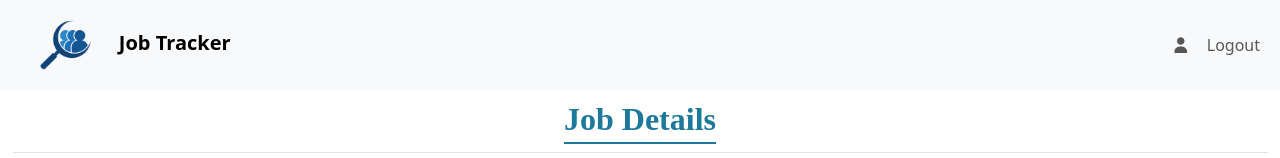
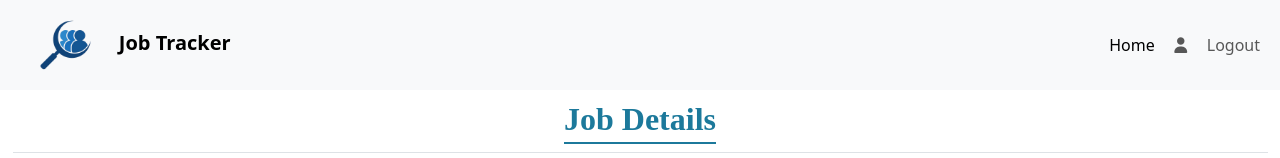
Before and after one commit to Nikhitharbhandary/job-tracker, an Angular app: page /job-list in a window 1280 px wide. Shown: the top 158 px of the page. Built offline with nearby package versions, Linux system fonts and the light colour scheme; no server answers.

Commit message:
Update dashboard-header.html

```diff
--- a/src/app/dashboard-header/dashboard-header.html
+++ b/src/app/dashboard-header/dashboard-header.html
@@ -8,6 +8,9 @@
     </div>
     <div class="collapse navbar-collapse header_navbar" id="navbarNavAltMarkup">
       <div class="navbar-nav ms-auto">
+         <li class="nav-item">
+          <a class="nav-link active" aria-current="page" href="#">Home</a>
+        </li>
         <a class="nav-link" routerLink=""><i class="fa-solid fa-user"></i></a>
         <button  (click)="logout()" class="nav-link">Logout</button>
       </div>
```
